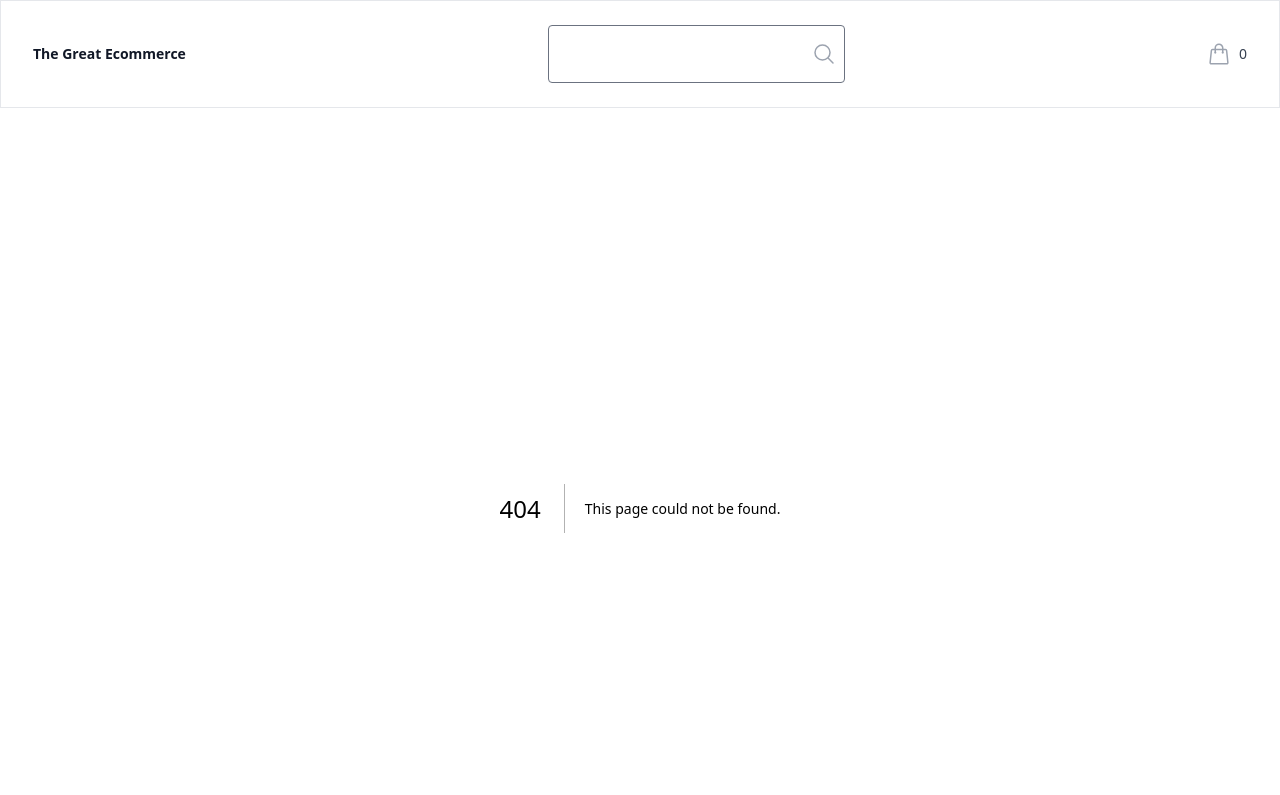
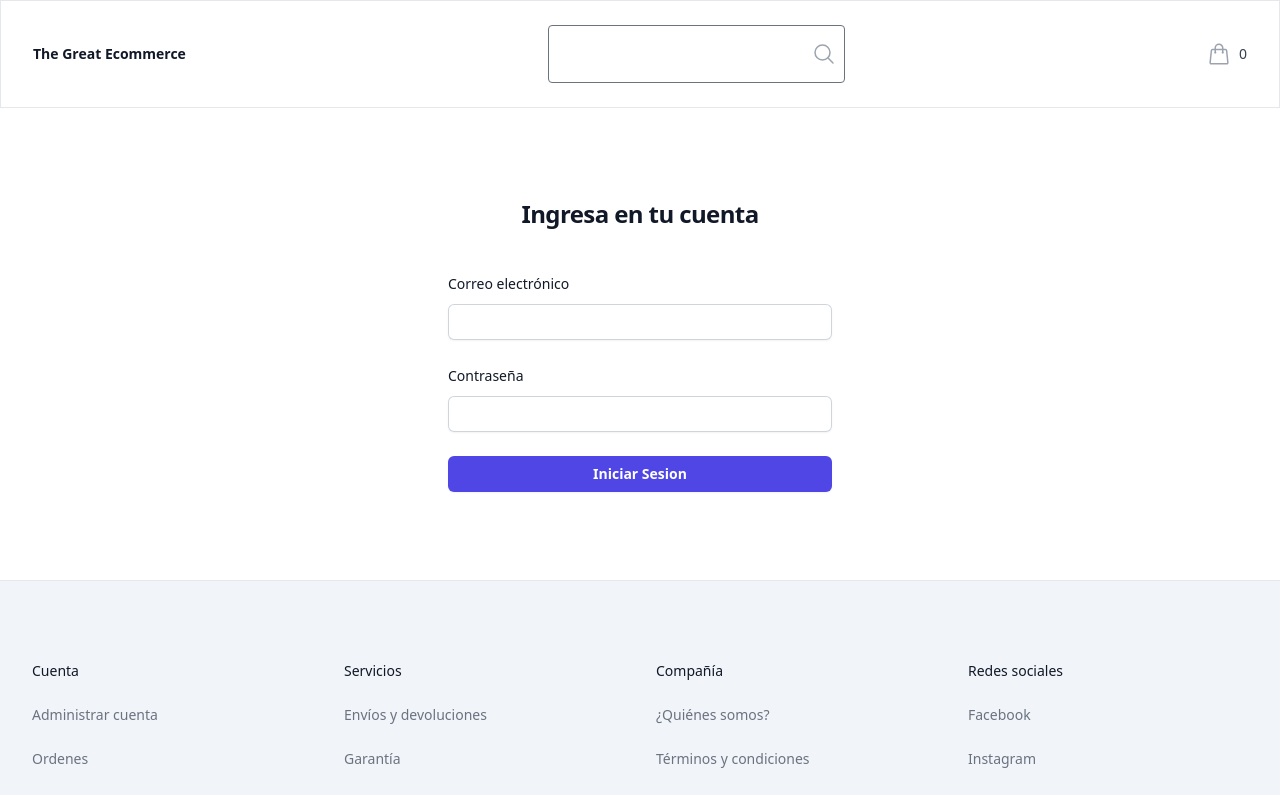
Before and after one commit to Pool2004/TheGreatEcommerce---Front, a Next.js app: page /backoffice in a window 1280 px wide. Before the commit this address had no page. Shown: the top 795 px of the page. Built offline with nearby package versions, Linux system fonts and the light colour scheme.

Commit message:
Add: login page

```diff
--- a/next.config.mjs
+++ b/next.config.mjs
@@ -8,6 +8,7 @@ const nextConfig = {
       },
       { protocol: "https", hostname: "raw.githubusercontent.com" },
       { protocol: "https", hostname: "github.com" },
+      { protocol: "https", hostname: "cdn.jsdelivr.net" },
     ],
   },
 };
--- /dev/null
+++ b/src/app/backoffice/Login.jsx
@@ -0,0 +1,62 @@
+"use client";
+import Input from "@/components/Input";
+import useForm from "@/customHooks/useForm";
+import React from "react";
+
+const Login = () => {
+  const { email, password, onInputChange } = useForm({
+    email: "",
+    password: "",
+  });
+
+  return (
+    <div className="flex min-h-full flex-col justify-center px-6 py-12 lg:px-8">
+      <div className="sm:mx-auto sm:w-full sm:max-w-sm">
+        <h2 className="mt-10 text-center text-2xl font-bold leading-9 tracking-tight text-gray-900">
+          Ingresa en tu cuenta
+        </h2>
+      </div>
+
+      <div className="mt-10 sm:mx-auto sm:w-full sm:max-w-sm">
+        <form className="space-y-6" action="#" method="POST">
+          <div>
+            <Input
+              label={"Correo electrónico"}
+              name="email"
+              type={"email"}
+              value={email}
+              onChange={onInputChange}
+              isRequired={true}
+            />
+          </div>
+
+          <div>
+            <div className="mt-2">
+              <Input
+                label={"Contraseña"}
+                name="password"
+                type={"password"}
+                value={password}
+                onChange={onInputChange}
+                isRequired={true}
+              />
+            </div>
+          </div>
+
+          <div>
+            <button
+              type="submit"
+              className="flex w-full justify-center rounded-md bg-indigo-600 px-3 py-1.5 text-sm font-semibold leading-6 text-white shadow-sm hover:bg-indigo-500 focus-visible:outline focus-visible:outline-2 focus-visible:outline-offset-2 focus-visible:outline-indigo-600"
+            >
+              Iniciar Sesion
+            </button>
+          </div>
+        </form>
+
+        <p className="mt-10 text-center text-sm text-gray-500"></p>
+      </div>
+    </div>
+  );
+};
+
+export default Login;
--- /dev/null
+++ b/src/app/backoffice/page.js
@@ -0,0 +1,5 @@
+import Login from "./Login";
+
+export default function Home() {
+  return <Login />;
+}
--- a/src/components/Footer.jsx
+++ b/src/components/Footer.jsx
@@ -1,3 +1,4 @@
+import Link from "next/link";
 import React from "react";
 
 const Footer = () => {
@@ -21,6 +22,14 @@ const Footer = () => {
                   <div className="text-gray-500 hover:text-gray-600">
                     Ordenes
                   </div>
+                </li>
+                <li className="text-sm">
+                  <Link
+                    href={"/backoffice"}
+                    className="text-gray-500 hover:text-gray-600"
+                  >
+                    Iniciar sesion
+                  </Link>
                 </li>
               </ul>
             </div>
```
